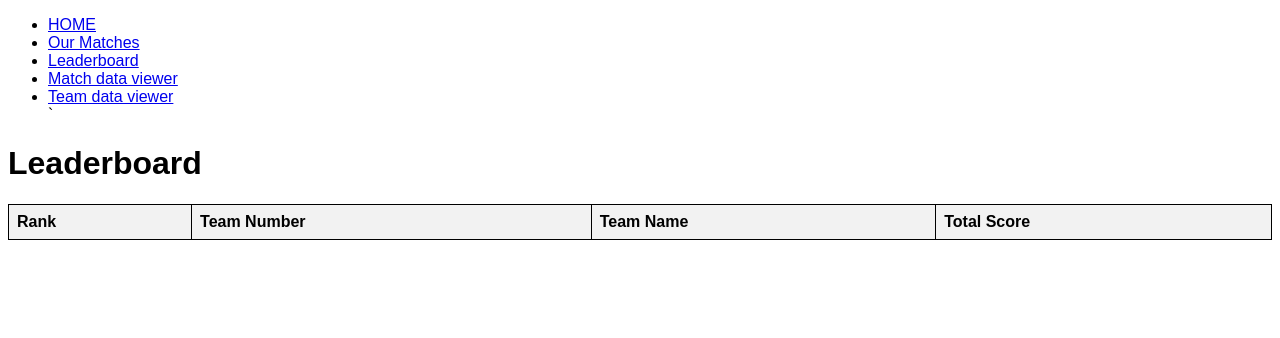
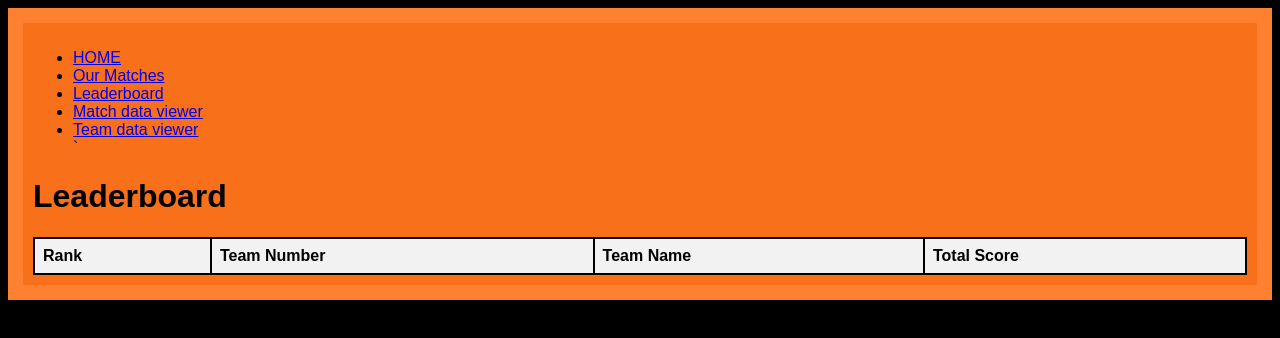
Before and after one commit to Magicflash67/ScoutingSpider, a plain HTML site: page WebFiles/Leaderbored.html in a window 1280 px wide. Drawn offline with nearby package versions, Linux system fonts and the light colour scheme; no server answers.

Commit message:
Worked on css/css stabilty

```diff
--- a/WebFiles/Leaderbored.html
+++ b/WebFiles/Leaderbored.html
@@ -6,12 +6,17 @@
     <title>Leaderboard</title>
     <link rel="stylesheet" href="/ScoutingSpider/WebFiles/static/breakdown.css"/>
     <style>
+        body
+        {
+            background-color: rgb(0, 0, 0);
+        }
         table {
             width: 100%;
             border-collapse: collapse;
+            background-color:  rgb(255, 255, 255)
         }
         th, td {
-            border: 1px solid black;
+            border: 2px solid black;
             padding: 8px;
             text-align: left;
         }
@@ -21,6 +26,13 @@
         .hidden {
             display: none;
         }
+        div.outline {
+    border: 15px solid rgba(255,128,49);
+    background-color: rgb(249, 112, 27);
+    width: auto;
+    height: max-content;
+    padding: 10px;
+  }
     </style>
 </head>
 <body>
```
